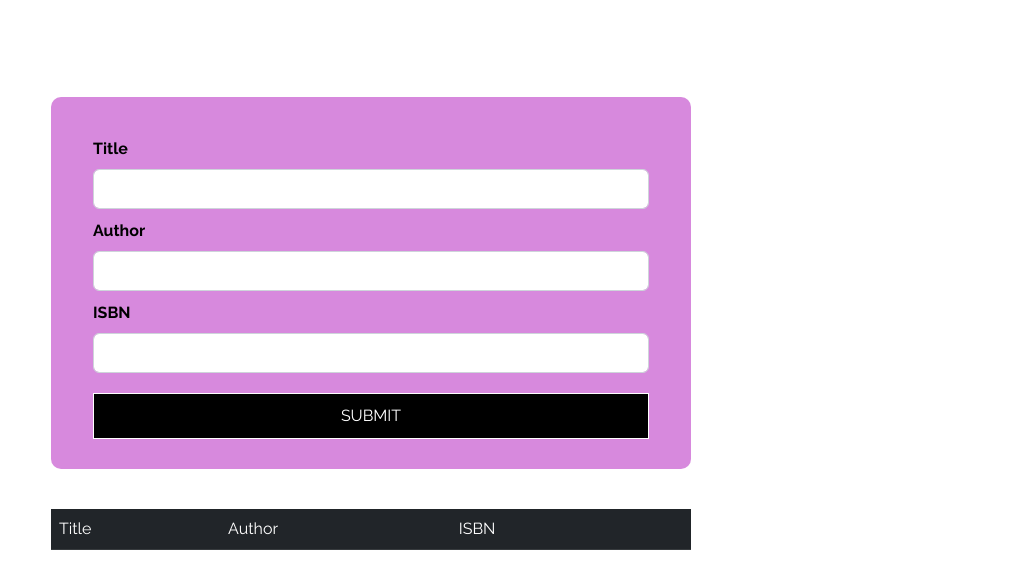
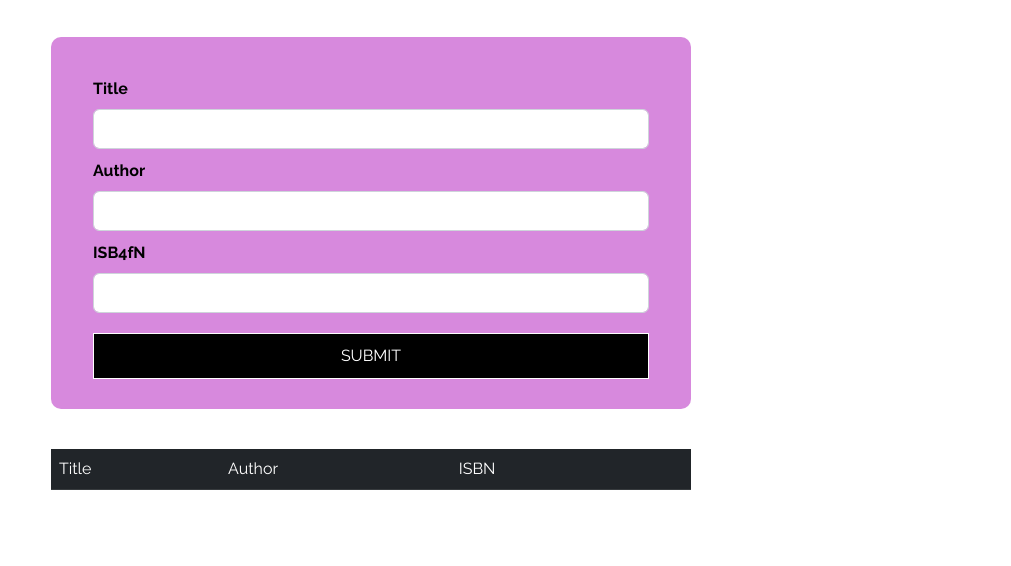
Before and after one commit to Drbenzene/Track-Book-List-Application, a plain HTML site: page index.html in a window 1280 px wide. Shown: the part 254-820 px from the top of the page, without its empty margins (269-1280 px from the left). Drawn offline with nearby package versions, Linux system fonts and the light colour scheme; some packages are replaced by stand-ins of ours; a script that the page names is missing.

Commit message:
Updated Styles

```diff
--- a/index.html
+++ b/index.html
@@ -40,15 +40,8 @@
 
   <!-- The Form Input section starts here -->
 
-  <div class="container alert-message">
-    <div class="row alert-row">
-      <div class="alert" role="alert">
-        <!-- <p>Alert Information</p> -->
-      </div>
-    </div>
-  </div>
 
-  <section>
+  <section style="margin-top: 40px">
     <div class="container form-container">
       <div class="row form-row">
         <form class="col form-group needs-validation" name="theForm">
@@ -58,7 +51,7 @@
           <label for="title" class="form-label">Author</label>
           <input type="text" value="" id="author" class="inputDetails form-control" required>
 
-          <label for="title" class="form-label">ISBN</label>
+          <label for="title" class="form-label">ISB4fN</label>
           <input type="text" value="" id="isbn" class="inputDetails form-control" required>
 
           <button id="submit">Submit</button>
```
